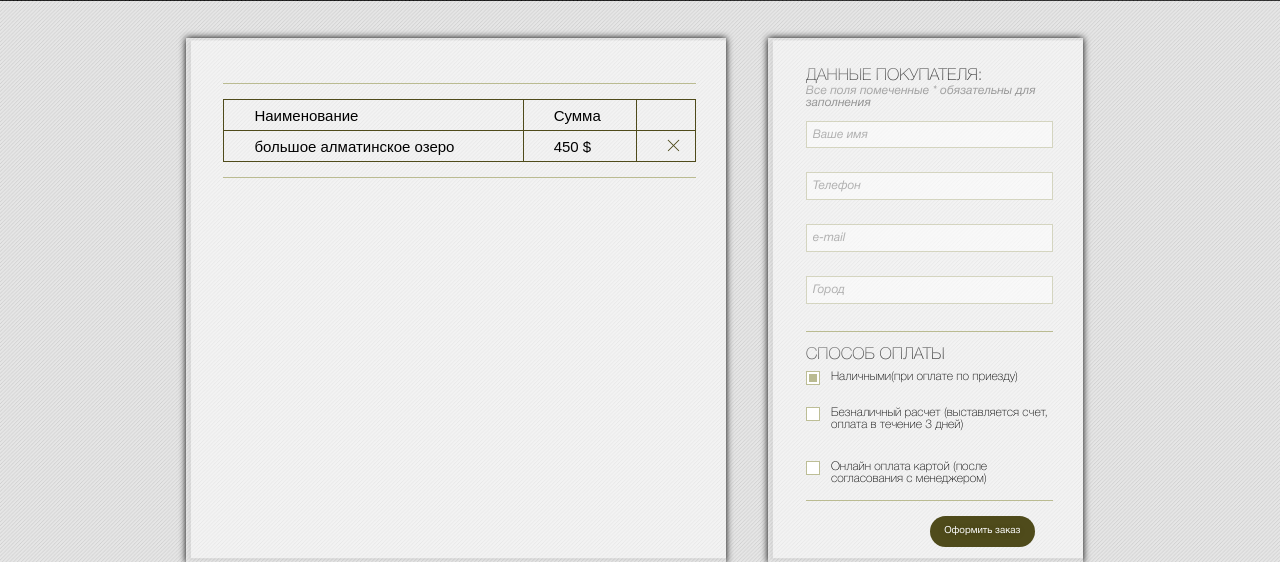
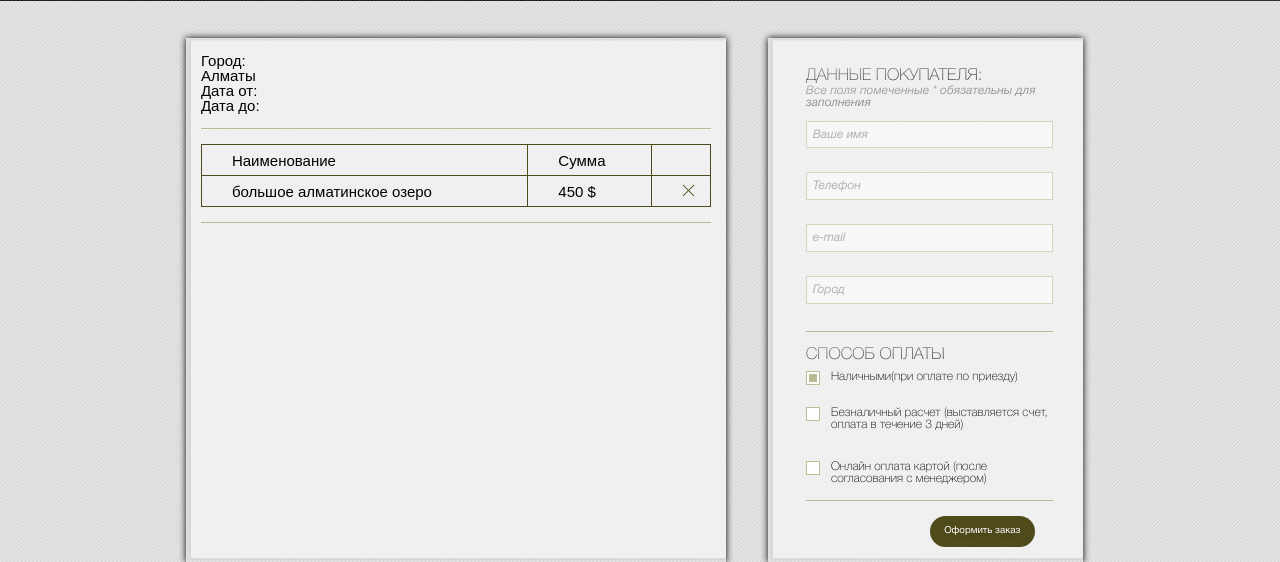
Before and after one commit to Ozymandiaq/jabe, a PHP site: page /basket.php in a window 1280 px wide. Shown: the part 1092-1654 px from the top of the page. Run offline with PHP 8.4, Linux system fonts and the light colour scheme.

Commit message:
Alex 2 commit

```diff
--- a/assets/css/style.css
+++ b/assets/css/style.css
@@ -4075,7 +4075,7 @@ height: 21.4em;
     background-image: url(../img/basketListBack.png);
     background-repeat: no-repeat;
     background-size: cover;
-    padding: 2em 2em 1em 2.5em;
+    padding: 1em;
     box-shadow: 0px 0px 7px black;
     position: relative;
     left: 1%;
--- a/basket.php
+++ b/basket.php
@@ -20,6 +20,20 @@
             <div class="container">
                 <div class="basketBox">
                     <div class="basketList">
+                        <div class="basketListDate">
+                            <div class="basketListDateCity">
+                                <div class="basketListCity">Город:</div>
+                                <div class="basketCity">Алматы</div>
+                            </div>
+                            <div class="basketListDateFrom">
+                                <div class="basketListDateFromText">Дата от:</div>
+                                <!--DATE PICKER-->
+                            </div>
+                            <div class="basketListDateUntil">
+                                <div class="basketListDateUntilText">Дата до:</div>
+                                <!--DATE PICKER-->
+                            </div>
+                        </div>
                         <div class="basketTable">
                             <table>
                                 <tr>
```
